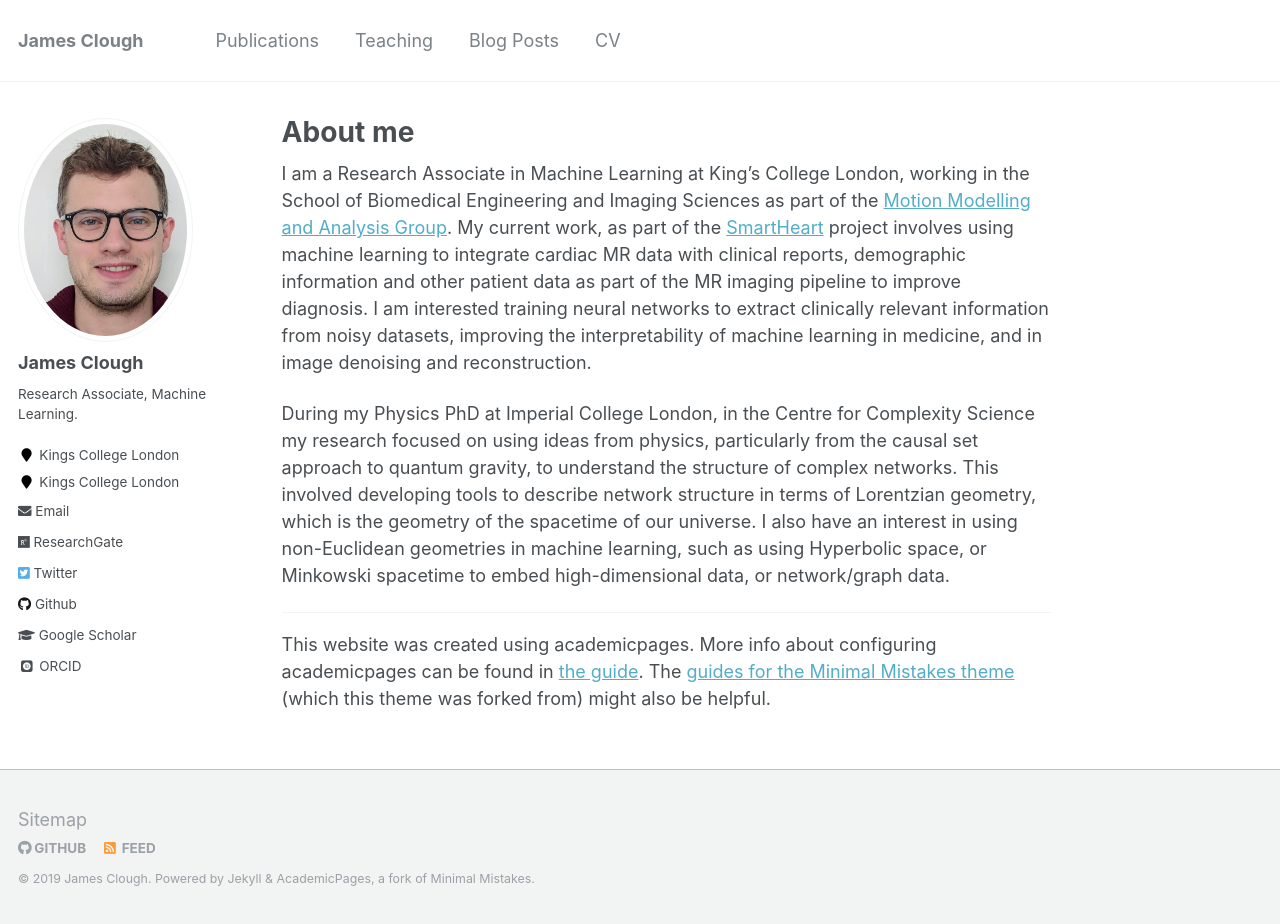
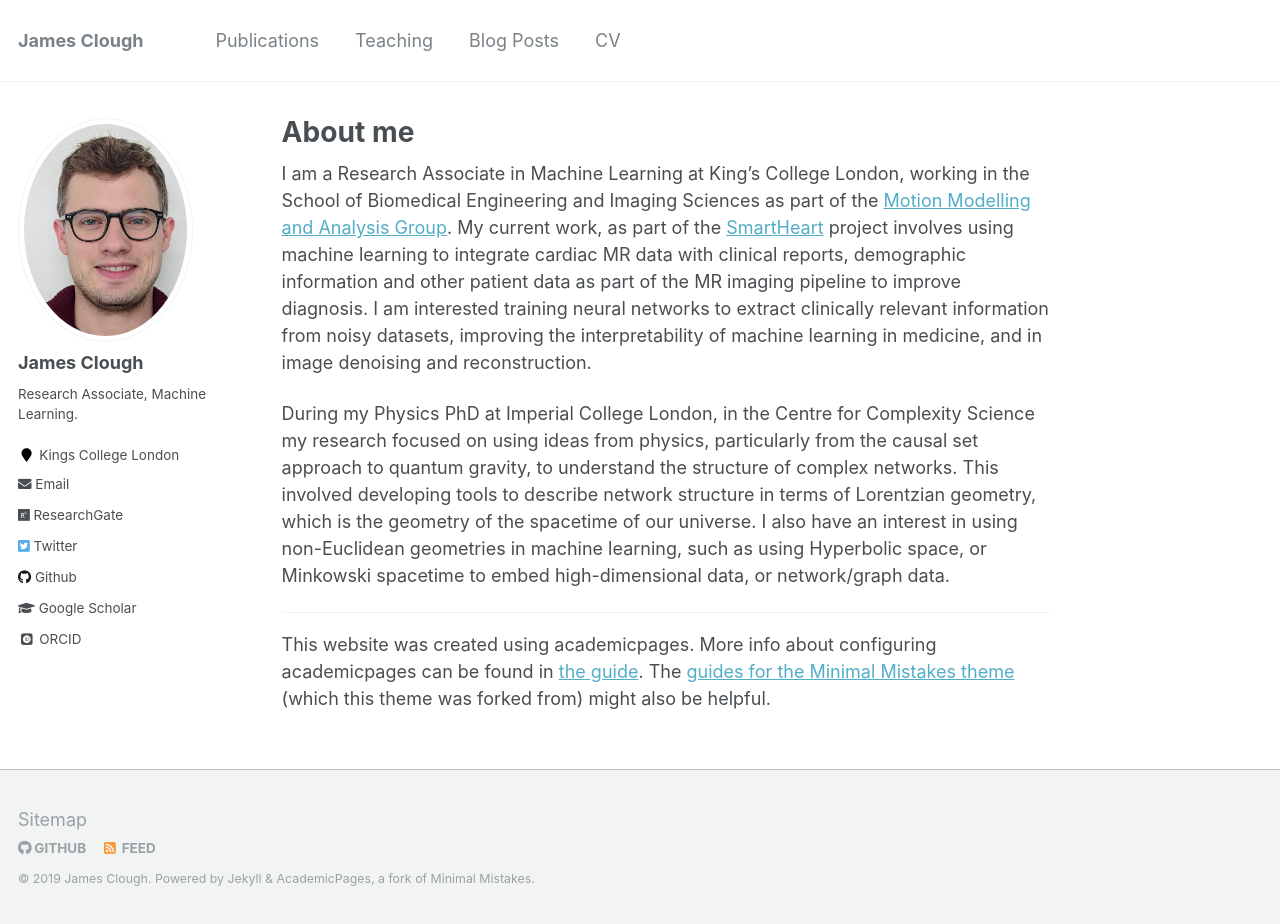
Before and after one commit to JamesClough/JamesClough.github.io, a Jekyll site: the page built from _pages/about.md, in a window 1280 px wide and 924 px high. Built offline with Jekyll 4.4.1, drawn with Linux system fonts in a browser that asks for light colours; some web fonts are replaced.

Commit message:
Update timezone on _config.yml

```diff
--- a/_config.yml
+++ b/_config.yml
@@ -84,7 +84,7 @@ author:
   avatar           : "james.png"
   bio              : "Research Associate, Machine Learning."
   location         : "Kings College London"
-  employer         : "Kings College London"
+  employer         :
   pubmed           :
   googlescholar    : "https://scholar.google.co.uk/citations?user=EleGQvgAAAAJ&hl=en"
   email            : "james.clough@kcl.ac.uk"
@@ -254,7 +254,7 @@ sass:
 permalink: /:categories/:title/
 # paginate: 5 # amount of posts to show
 # paginate_path: /page:num/
-timezone: America/Los_Angeles # http://en.wikipedia.org/wiki/List_of_tz_database_time_zones
+timezone: Europe/London # http://en.wikipedia.org/wiki/List_of_tz_database_time_zones
 
 
 # Plugins
```
